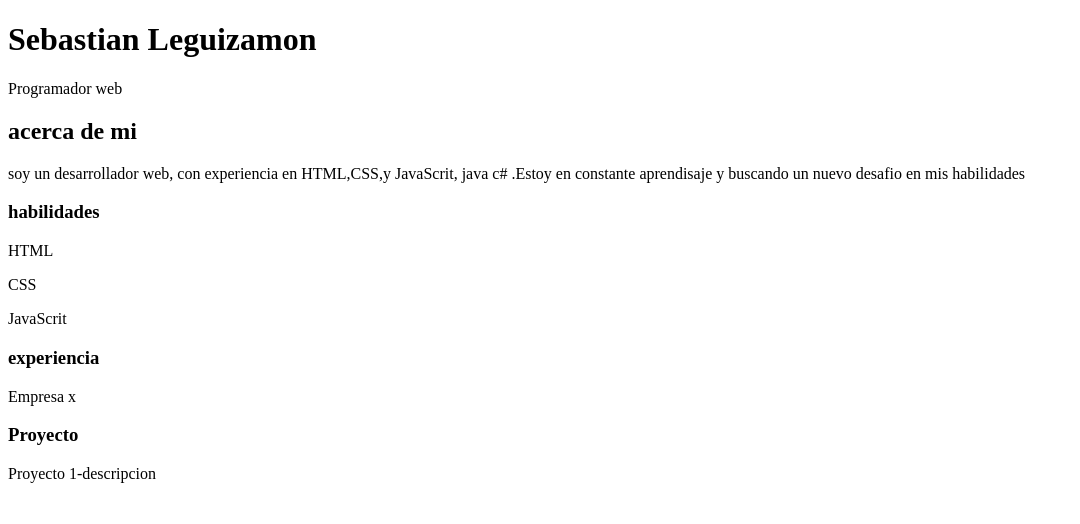
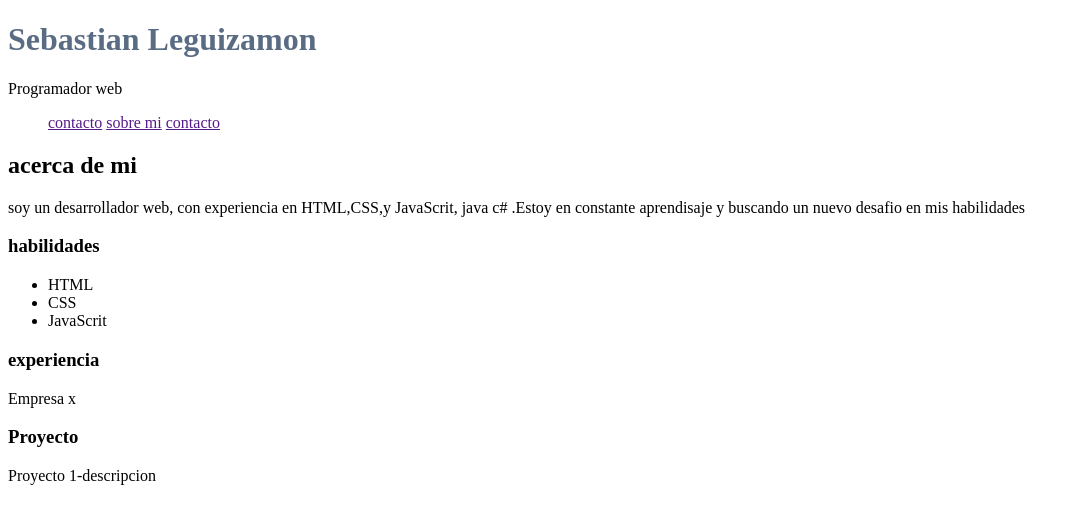
Before and after one commit to sebastianLB16/MiPortafolio, a plain HTML site: page index.html in a window 1280 px wide. Shown: the whole page, without its empty margins (0-1080 px from the left). Drawn offline with Linux system fonts and the light colour scheme.

Commit message:
Add files via upload

```diff
--- a/index.html
+++ b/index.html
@@ -4,22 +4,33 @@
     <meta charset="UTF-8">
     <meta name="viewport" content="width=device-width, initial-scale=1.0">
     <title>Mi portafolio</title>
+    <link rel="stylesheet" href="style.css">
 </head>
 <body>
 <header>
-    <h1>Sebastian Leguizamon</h1>
+    <h1 style="color: #5a6c84;">Sebastian Leguizamon</h1>
     <p>Programador web</p>
 </header>
+<nav>
+<ul>    <a href="">contacto</a>
+    <a href="">sobre mi</a>
+    <a href="">contacto</a></ul>
+</nav>
 <main>
 <section><h2>acerca de mi</h2>
 <p>soy un desarrollador web, con experiencia en HTML,CSS,y JavaScrit, java c# .Estoy en constante aprendisaje y buscando un nuevo desafio en mis habilidades</p>
 </section>
-<section><h3>habilidades</h3></section>
-<p>HTML</p> <p>CSS</p> <p>JavaScrit</p>
-<section><h3>experiencia</h3></section>
-<p>Empresa x</p>
-<section><h3>Proyecto</h3></section>
-<a>Proyecto 1-descripcion</a>
+<section><h3>habilidades</h3>
+    <ul><li>HTML</li> <li>CSS</li> <li>JavaScrit</li></ul>
+</section>
+<section><h3>experiencia</h3>
+    <p>Empresa x</p>
+</section>
+
+<section><h3>Proyecto</h3>
+    <a>Proyecto 1-descripcion</a>
+</section>
+
 </main>
 </body>
 </html>
```
